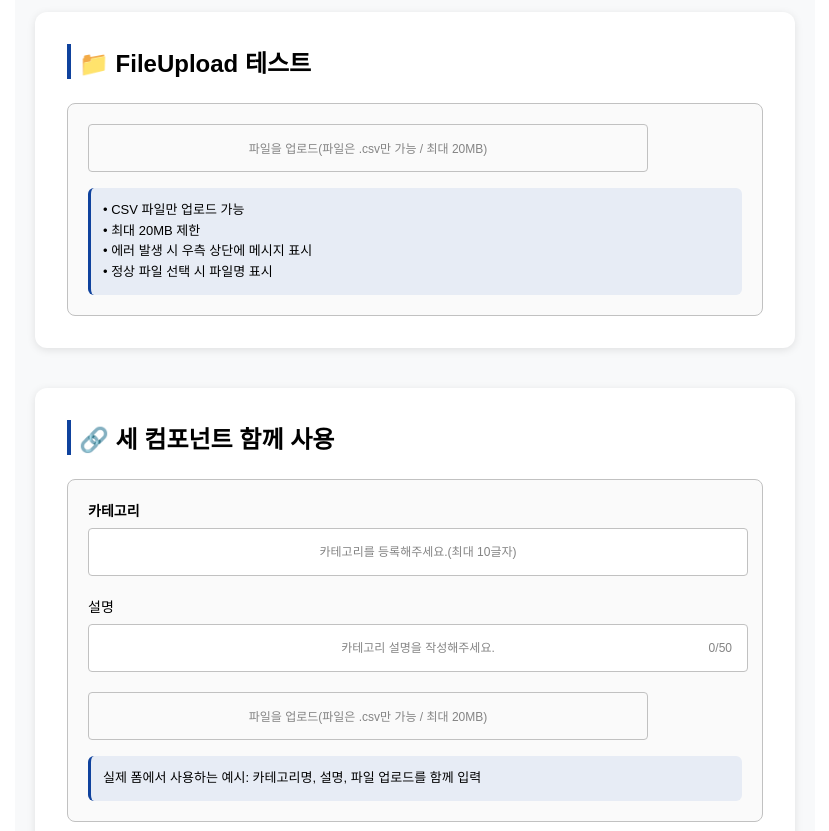
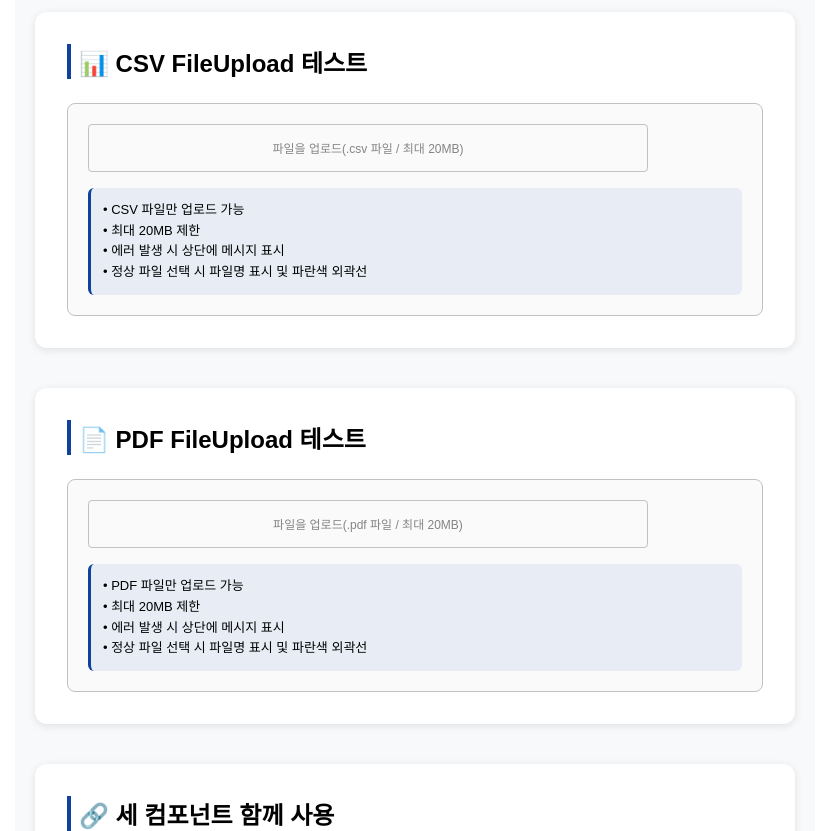
Before and after one commit to Lseojeong/Flow-FrontEnd, a React (Vite) app: page /playground/input in a window 1280 px wide. Shown: the part 900-1731 px from the top of the page, without its empty margins (225-1054 px from the left). Built offline with nearby package versions, Linux system fonts and the light colour scheme; a web font is replaced by a local one.

Commit message:
Feat : pdf,csv 확장자 지원

```diff
--- a/src/components/common/file-upload/FileUpload.tsx
+++ b/src/components/common/file-upload/FileUpload.tsx
@@ -2,52 +2,108 @@
 import styled from 'styled-components';
 import { ErrorIcon } from '@/assets/icons/common/index';
 import { colors, fontWeight } from '@/styles/index';
-import { Props } from './FileUpload.types';
+import { UploadInputProps } from './FileUpload.types';
 
-export const UploadInput: React.FC<Props> = ({ onFileSelect }) => {
-  const [error, setError] = useState('');
-  const [selectedFileName, setSelectedFileName] = useState('');
+const FILE_SIZE_LIMIT = 20 * 1024 * 1024;
 
-  const handleFileChange = (e: ChangeEvent<HTMLInputElement>) => {
+type FileType = 'csv' | 'pdf';
+
+const FILE_TYPE_CONFIG = {
+  csv: {
+    extension: '.csv',
+    accept: '.csv',
+    placeholder: '파일을 업로드(.csv 파일 / 최대 20MB)',
+    label: 'CSV',
+  },
+  pdf: {
+    extension: '.pdf',
+    accept: '.pdf',
+    placeholder: '파일을 업로드(.pdf 파일 / 최대 20MB)',
+    label: 'PDF',
+  },
+} as const;
+
+const ERROR_MESSAGES = {
+  INVALID_EXTENSION: '지원하지 않는 확장자입니다.',
+  FILE_TOO_LARGE: '20MB가 넘는 파일입니다.',
+} as const;
+
+const isValidFileExtension = (fileName: string, fileType: FileType): boolean => {
+  const config = FILE_TYPE_CONFIG[fileType];
+  return fileName.toLowerCase().endsWith(config.extension);
+};
+
+const isValidFileSize = (fileSize: number): boolean => {
+  return fileSize <= FILE_SIZE_LIMIT;
+};
+
+const validateFile = (file: File, fileType: FileType): string | null => {
+  if (!isValidFileExtension(file.name, fileType)) {
+    return ERROR_MESSAGES.INVALID_EXTENSION;
+  }
+
+  if (!isValidFileSize(file.size)) {
+    return ERROR_MESSAGES.FILE_TOO_LARGE;
+  }
+
+  return null;
+};
+
+export const UploadInput: React.FC<UploadInputProps> = ({ onFileSelect, fileType = 'csv' }) => {
+  const [error, setError] = useState<string>('');
+  const [selectedFileName, setSelectedFileName] = useState<string>('');
+
+  const resetFileSelection = (): void => {
+    setSelectedFileName('');
+  };
+
+  const handleFileSelection = (file: File): void => {
+    setSelectedFileName(file.name);
+    onFileSelect(file);
+  };
+
+  const handleValidationError = (errorMessage: string): void => {
+    setError(errorMessage);
+    resetFileSelection();
+  };
+
+  const handleFileChange = (e: ChangeEvent<HTMLInputElement>): void => {
     const file = e.target.files?.[0];
+
     if (!file) return;
 
-    const isCSV = file.name.endsWith('.csv');
-    const isUnder20MB = file.size <= 20 * 1024 * 1024;
+    const validationError = validateFile(file, fileType);
 
-    if (!isCSV) {
-      setError('지원하지 않는 확장자입니다.');
-      setSelectedFileName('');
-      return;
-    }
-    if (!isUnder20MB) {
-      setError('20MB가 넘는 파일입니다.');
-      setSelectedFileName('');
+    if (validationError) {
+      handleValidationError(validationError);
       return;
     }
 
     setError('');
-    setSelectedFileName(file.name);
-    onFileSelect(file);
+    handleFileSelection(file);
   };
+
+  const currentConfig = FILE_TYPE_CONFIG[fileType];
+  const hasError = !!error;
+  const hasFile = !!selectedFileName;
+  const displayText = selectedFileName || currentConfig.placeholder;
 
   return (
     <Wrapper>
-      {error && (
+      {hasError && (
         <ErrorMessages>
-          {error.includes('확장자') && <div>지원하지 않는 확장자입니다.</div>}
-          {error.includes('20MB') && <div>20MB가 넘는 파일입니다.</div>}
+          {error.includes('확장자') && <div>{ERROR_MESSAGES.INVALID_EXTENSION}</div>}
+          {error.includes('20MB') && <div>{ERROR_MESSAGES.FILE_TOO_LARGE}</div>}
         </ErrorMessages>
       )}
-      <Label $hasError={!!error} $hasFile={!!selectedFileName}>
-        <HiddenInput type="file" accept=".csv" onChange={handleFileChange} />
-        <Text $hasFile={!!selectedFileName}>
-          {selectedFileName || '파일을 업로드(파일은 .csv만 가능 / 최대 20MB)'}
-        </Text>
-        {error && (
-          <ErrorIconWrapper>
+      <Label $hasError={hasError} $hasFile={hasFile}>
+        <HiddenInput type="file" accept={currentConfig.accept} onChange={handleFileChange} />
+        <Text $hasFile={hasFile}>{displayText}</Text>
+        {hasError && (
+          <ErrorWrapper>
+            <ErrorMessage>{error}</ErrorMessage>
             <ErrorIcon />
-          </ErrorIconWrapper>
+          </ErrorWrapper>
         )}
       </Label>
     </Wrapper>
@@ -82,6 +138,7 @@
   padding: 0 12px;
   box-sizing: border-box;
   position: relative;
+
   &:hover {
     border-color: ${({ $hasError }) => ($hasError ? colors.MainRed : colors.Normal)};
     background-color: ${({ $hasError }) => ($hasError ? colors.GridLine : colors.Light)};
@@ -96,13 +153,24 @@
   font-size: 12px;
   font-weight: ${fontWeight.Regular};
   color: ${({ $hasFile }) => ($hasFile ? colors.Black : colors.BoxText)};
+  flex: 1;
+  text-align: center;
 `;
 
-const ErrorIconWrapper = styled.div`
-  position: absolute;
-  right: 12px;
+const ErrorWrapper = styled.div`
+  display: flex;
+  align-items: center;
+  gap: 8px;
+
   svg {
-    width: 20px;
-    height: 20px;
+    width: 16px;
+    height: 16px;
+    fill: ${colors.MainRed};
   }
 `;
+
+const ErrorMessage = styled.span`
+  font-size: 12px;
+  color: ${colors.MainRed};
+  white-space: nowrap;
+`;
--- a/src/components/common/file-upload/FileUpload.types.tsx
+++ b/src/components/common/file-upload/FileUpload.types.tsx
@@ -1,3 +1,4 @@
-export interface Props {
+export interface UploadInputProps {
   onFileSelect: (_file: File) => void;
+  fileType?: 'csv' | 'pdf';
 }
--- a/src/playground/InputPlayground.tsx
+++ b/src/playground/InputPlayground.tsx
@@ -7,11 +7,17 @@
 
 const InputPlayground: React.FC = () => {
   const [inputValue, setInputValue] = useState('');
-  const [selectedFile, setSelectedFile] = useState<File | null>(null);
+  const [selectedCsvFile, setSelectedCsvFile] = useState<File | null>(null);
+  const [selectedPdfFile, setSelectedPdfFile] = useState<File | null>(null);
 
-  const handleFileSelect = (file: File) => {
-    setSelectedFile(file);
-    console.log('선택된 파일:', file);
+  const handleCsvFileSelect = (file: File) => {
+    setSelectedCsvFile(file);
+    console.log('선택된 CSV 파일:', file);
+  };
+
+  const handlePdfFileSelect = (file: File) => {
+    setSelectedPdfFile(file);
+    console.log('선택된 PDF 파일:', file);
   };
 
   return (
@@ -46,23 +52,48 @@
       </Section>
 
       <Section>
-        <SectionTitle>📁 FileUpload 테스트</SectionTitle>
+        <SectionTitle>📊 CSV FileUpload 테스트</SectionTitle>
         <TestCase>
-          <UploadInput onFileSelect={handleFileSelect} />
-          {selectedFile && (
+          <UploadInput fileType="csv" onFileSelect={handleCsvFileSelect} />
+          {selectedCsvFile && (
             <Info>
-              선택된 파일: {`"${selectedFile.name}"`} | 크기:{' '}
-              {(selectedFile.size / 1024).toFixed(2)}KB | 타입: {selectedFile.type || 'text/csv'}
+              선택된 CSV 파일: {`"${selectedCsvFile.name}"`} | 크기:{' '}
+              {(selectedCsvFile.size / 1024).toFixed(2)}KB | 타입:{' '}
+              {selectedCsvFile.type || 'text/csv'}
             </Info>
           )}
-          {!selectedFile && (
+          {!selectedCsvFile && (
             <Info>
               • CSV 파일만 업로드 가능
               <br />
               • 최대 20MB 제한
               <br />
-              • 에러 발생 시 우측 상단에 메시지 표시
-              <br />• 정상 파일 선택 시 파일명 표시
+              • 에러 발생 시 상단에 메시지 표시
+              <br />• 정상 파일 선택 시 파일명 표시 및 파란색 외곽선
+            </Info>
+          )}
+        </TestCase>
+      </Section>
+
+      <Section>
+        <SectionTitle>📄 PDF FileUpload 테스트</SectionTitle>
+        <TestCase>
+          <UploadInput fileType="pdf" onFileSelect={handlePdfFileSelect} />
+          {selectedPdfFile && (
+            <Info>
+              선택된 PDF 파일: {`"${selectedPdfFile.name}"`} | 크기:{' '}
+              {(selectedPdfFile.size / 1024).toFixed(2)}KB | 타입:{' '}
+              {selectedPdfFile.type || 'application/pdf'}
+            </Info>
+          )}
+          {!selectedPdfFile && (
+            <Info>
+              • PDF 파일만 업로드 가능
+              <br />
+              • 최대 20MB 제한
+              <br />
+              • 에러 발생 시 상단에 메시지 표시
+              <br />• 정상 파일 선택 시 파일명 표시 및 파란색 외곽선
             </Info>
           )}
         </TestCase>
@@ -74,9 +105,12 @@
           <FormWrapper>
             <CategoryInput value={inputValue} onChange={setInputValue} />
             <CategoryDescription />
-            <UploadInput onFileSelect={handleFileSelect} />
+            <UploadInput fileType="csv" onFileSelect={handleCsvFileSelect} />
+            <UploadInput fileType="pdf" onFileSelect={handlePdfFileSelect} />
           </FormWrapper>
-          <Info>실제 폼에서 사용하는 예시: 카테고리명, 설명, 파일 업로드를 함께 입력</Info>
+          <Info>
+            실제 폼에서 사용하는 예시: 카테고리명, 설명, CSV 파일, PDF 파일 업로드를 함께 입력
+          </Info>
         </TestCase>
       </Section>
     </Container>
```
